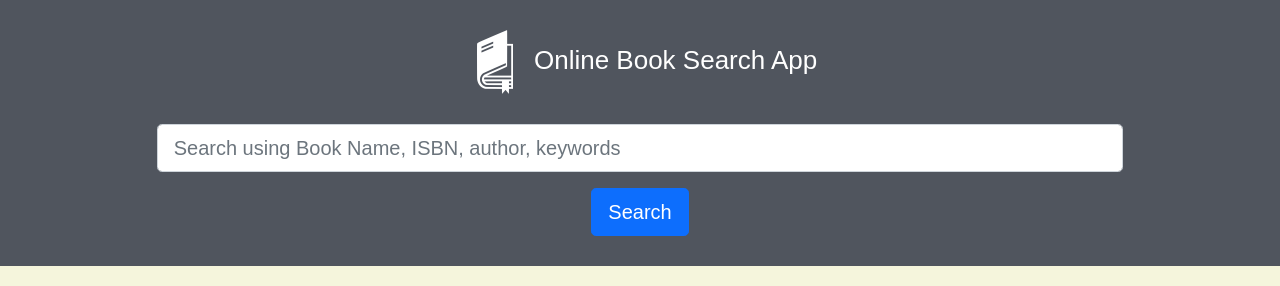
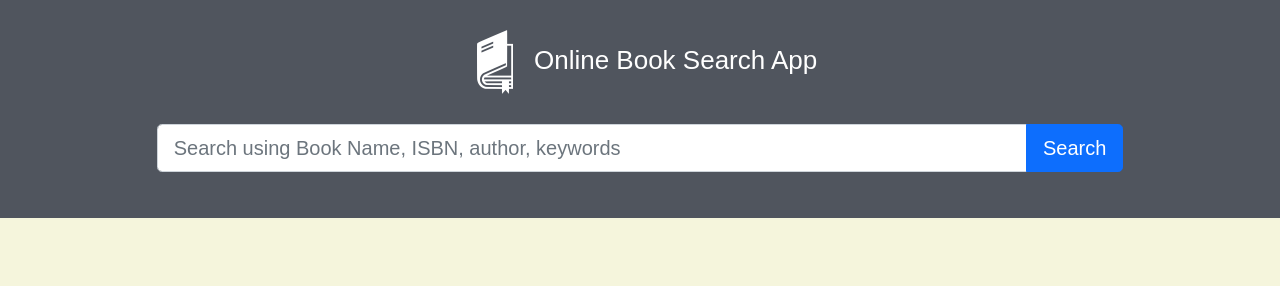
Before and after one commit to aritra014/book-search, a React (Create React App) app: page / in a window 1280 px wide. Shown: the top 286 px of the page. Built offline with nearby package versions, Linux system fonts and the light colour scheme.

Commit message:
Updated layout and UI

```diff
--- a/src/BookSearchModule.js
+++ b/src/BookSearchModule.js
@@ -10,7 +10,7 @@ import StarRatings from 'react-star-ratings';
 import './App.css';
 import './responsive.css';
 import MadeWithLove from 'react-made-with-love';
-import { Form, Button } from 'react-bootstrap';
+import { Form, Button,InputGroup  } from 'react-bootstrap';
 
 
 function BookSearchModule() {
@@ -45,17 +45,17 @@ function BookSearchModule() {
 <div className="col-10 mt">
   <Form onSubmit={handleSubmit}>
     <Form.Group className="mb-3" controlId="searchInput">
+      <InputGroup size="lg">
         <Form.Control
           type="text"
-          size="lg"
           placeholder="Search using Book Name, ISBN, author, keywords"
           onChange={handleChange}
         />
-      </Form.Group>
-
-      <Button type="submit" variant="primary" size="lg">
+        <Button type="submit" variant="primary">
           Search
         </Button>
+      </InputGroup>
+    </Form.Group>
   </Form>
 </div>
 </header>
```
Also changed, not shown: package.json (+7 -9 lines), 2 other files (tests, documents, lock files or other folders). Lines whose indentation alone changed are shown as unchanged.
